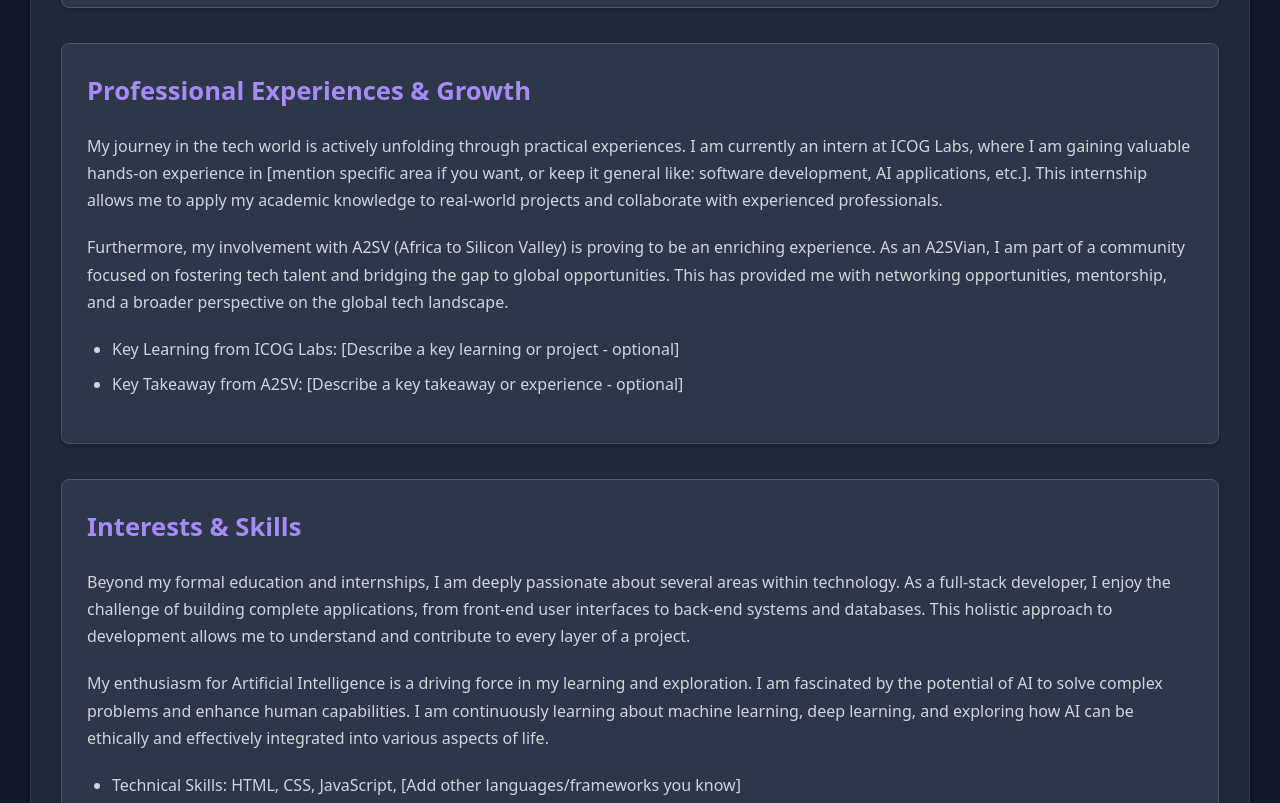
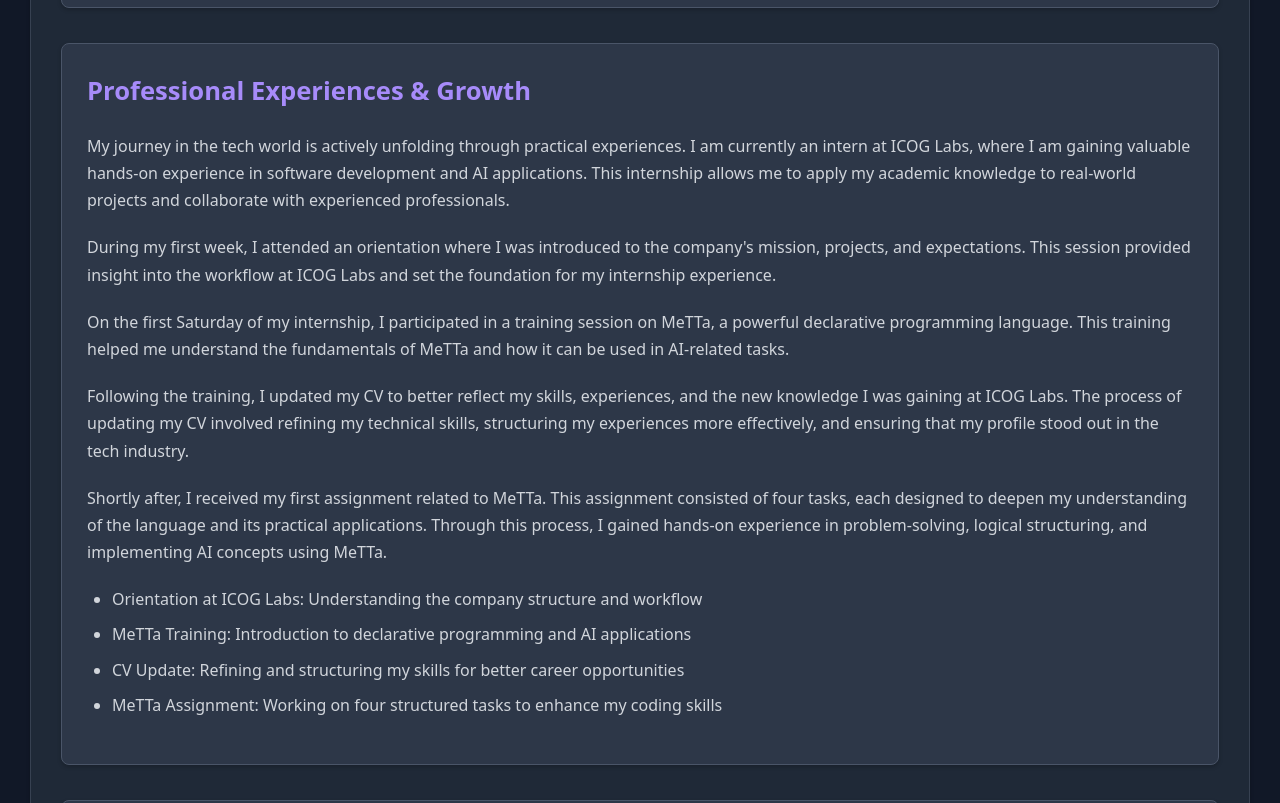
Before and after one commit to Macmilan24/iCog, a plain HTML site: page journey.html in a window 1280 px wide. Shown: the part 720-1523 px from the top of the page. Drawn offline with Linux system fonts and the light colour scheme.

Commit message:
Update: README.md

```diff
--- a/journey.html
+++ b/journey.html
@@ -25,18 +25,22 @@
 
             <section class="journey-section">
                 <h3>Early Life &amp; Education</h3>
-                <p>Born on July 31, 2003, in Addis Ababa, Ethiopia, my early years were shaped by a curious mind and a growing fascination with how things work.  Growing up in Addis Ababa, I was immersed in a vibrant culture and a rapidly evolving technological landscape, which sparked my initial interest in technology.</p>
-                <p>Currently, I am pursuing my Computer Science degree at Unity University. My studies have provided me with a strong foundation in software development, algorithms, and computer systems.  This academic journey is crucial in building the knowledge and skills necessary to pursue my passion for creating impactful technological solutions.</p>
+                <p>Born on July 31, 2003, in Addis Ababa, Ethiopia, my early years were shaped by a curious mind and a growing fascination with how things work. Growing up in Addis Ababa, I was immersed in a vibrant culture and a rapidly evolving technological landscape, which sparked my initial interest in technology.</p>
+                <p>Currently, I am pursuing my Computer Science degree at Unity University. My studies have provided me with a strong foundation in software development, algorithms, and computer systems. This academic journey is crucial in building the knowledge and skills necessary to pursue my passion for creating impactful technological solutions.</p>
             </section>
 
             <section class="journey-section">
                 <h3>Professional Experiences &amp; Growth</h3>
-                <p>My journey in the tech world is actively unfolding through practical experiences. I am currently an intern at ICOG Labs, where I am gaining valuable hands-on experience in [mention specific area if you want, or keep it general like: software development, AI applications, etc.]. This internship allows me to apply my academic knowledge to real-world projects and collaborate with experienced professionals.</p>
-                <p>Furthermore, my involvement with A2SV (Africa to Silicon Valley) is proving to be an enriching experience. As an A2SVian, I am part of a community focused on fostering tech talent and bridging the gap to global opportunities. This has provided me with networking opportunities, mentorship, and a broader perspective on the global tech landscape.</p>
+                <p>My journey in the tech world is actively unfolding through practical experiences. I am currently an intern at ICOG Labs, where I am gaining valuable hands-on experience in software development and AI applications. This internship allows me to apply my academic knowledge to real-world projects and collaborate with experienced professionals.</p>
+                <p>During my first week, I attended an orientation where I was introduced to the company's mission, projects, and expectations. This session provided insight into the workflow at ICOG Labs and set the foundation for my internship experience.</p>
+                <p>On the first Saturday of my internship, I participated in a training session on MeTTa, a powerful declarative programming language. This training helped me understand the fundamentals of MeTTa and how it can be used in AI-related tasks.</p>
+                <p>Following the training, I updated my CV to better reflect my skills, experiences, and the new knowledge I was gaining at ICOG Labs. The process of updating my CV involved refining my technical skills, structuring my experiences more effectively, and ensuring that my profile stood out in the tech industry.</p>
+                <p>Shortly after, I received my first assignment related to MeTTa. This assignment consisted of four tasks, each designed to deepen my understanding of the language and its practical applications. Through this process, I gained hands-on experience in problem-solving, logical structuring, and implementing AI concepts using MeTTa.</p>
                 <ul>
-                    <li>Key Learning from ICOG Labs: [Describe a key learning or project - optional]</li>
-                    <li>Key Takeaway from A2SV: [Describe a key takeaway or experience - optional]</li>
-
+                    <li>Orientation at ICOG Labs: Understanding the company structure and workflow</li>
+                    <li>MeTTa Training: Introduction to declarative programming and AI applications</li>
+                    <li>CV Update: Refining and structuring my skills for better career opportunities</li>
+                    <li>MeTTa Assignment: Working on four structured tasks to enhance my coding skills</li>
                 </ul>
             </section>
 
@@ -45,12 +49,10 @@
                 <p>Beyond my formal education and internships, I am deeply passionate about several areas within technology. As a full-stack developer, I enjoy the challenge of building complete applications, from front-end user interfaces to back-end systems and databases. This holistic approach to development allows me to understand and contribute to every layer of a project.</p>
                 <p>My enthusiasm for Artificial Intelligence is a driving force in my learning and exploration. I am fascinated by the potential of AI to solve complex problems and enhance human capabilities. I am continuously learning about machine learning, deep learning, and exploring how AI can be ethically and effectively integrated into various aspects of life.</p>
                 <ul>
-                    <li>Technical Skills: HTML, CSS, JavaScript, [Add other languages/frameworks you know]</li>
+                    <li>Technical Skills: HTML, CSS, JavaScript, python</li>
                     <li>Areas of Interest: Artificial Intelligence, Full-Stack Development, Ethical Technology, Digital Innovation</li>
                 </ul>
             </section>
-
-
         </section>
     </main>
 </body>
```
Also changed, not shown: 1 other file.
